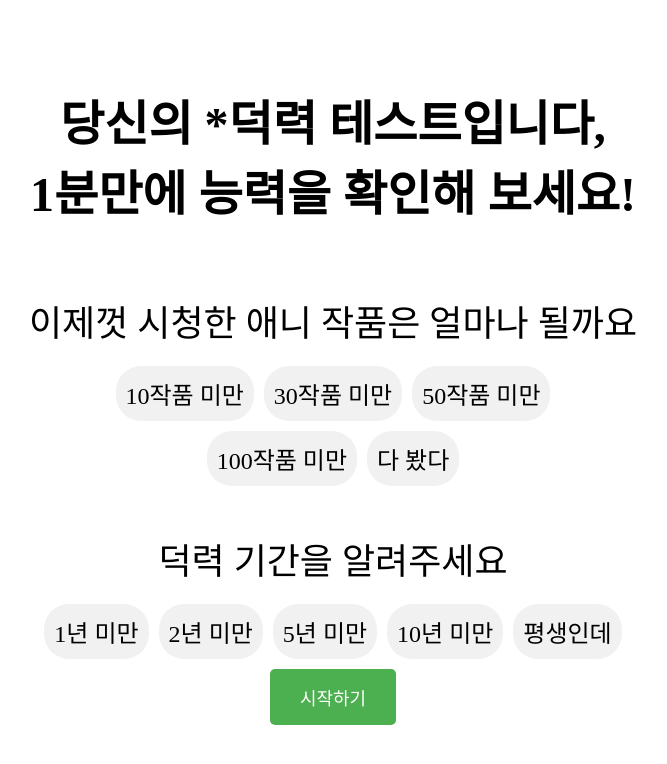
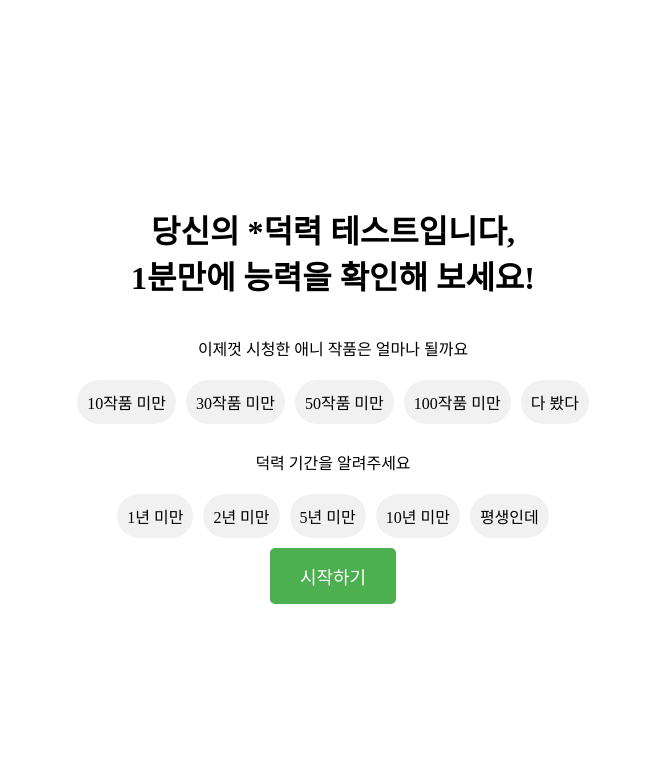
Before and after one commit to twozeros-lab/twozeros, a plain HTML site: page duck/index.html in a window 1280 px wide. Shown: the whole page, without its empty margins (307-974 px from the left). Drawn offline with Linux system fonts and the light colour scheme.

Commit message:
Update index.html

```diff
--- a/duck/index.html
+++ b/duck/index.html
@@ -12,7 +12,6 @@
             height: 100vh;
             margin: 0;
             padding: 10px;
-            font-size: 1.5em; /* 글씨 크기를 1.5배로 키움 */
         }
         .container {
             width: 90%;
@@ -26,7 +25,6 @@
         .subtitle {
             text-align: center;
             margin-bottom: 10px;
-           font-size: 1.5em; /* 글씨 크기를 1.5배로 키움 */
         }
         #levelContainer, #studyPeriodContainer {
             margin: 5px;
```
